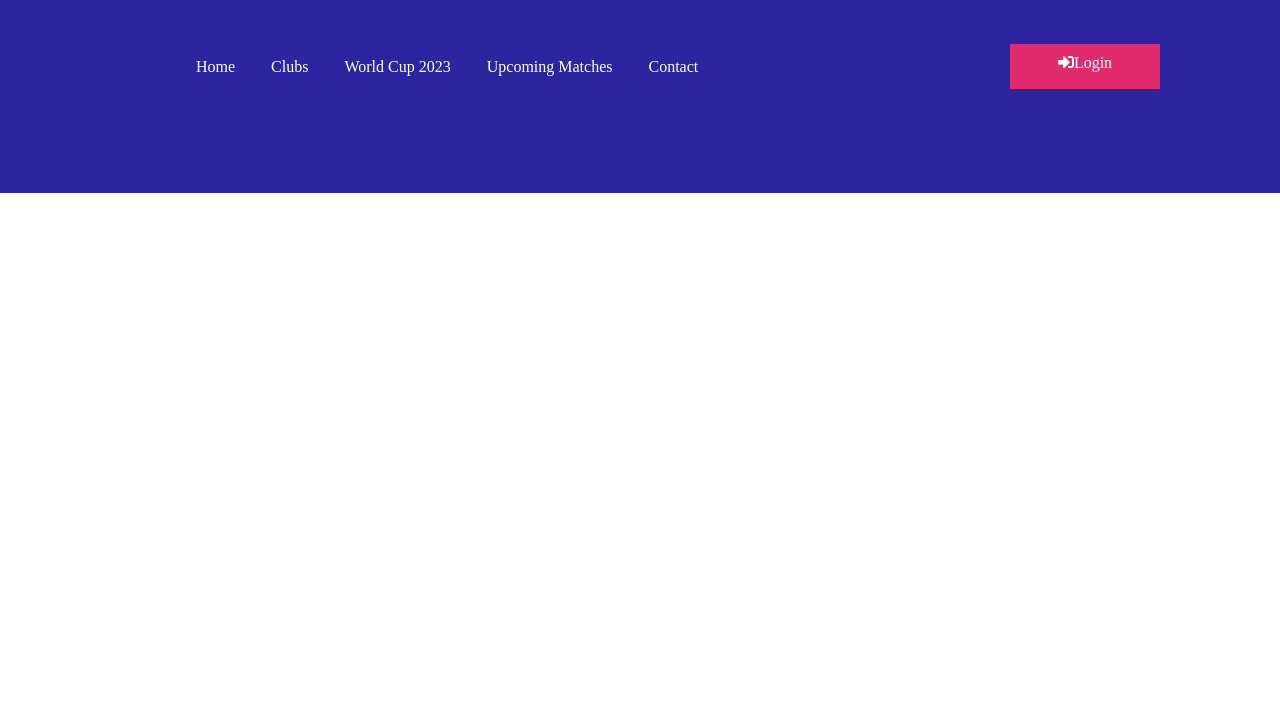
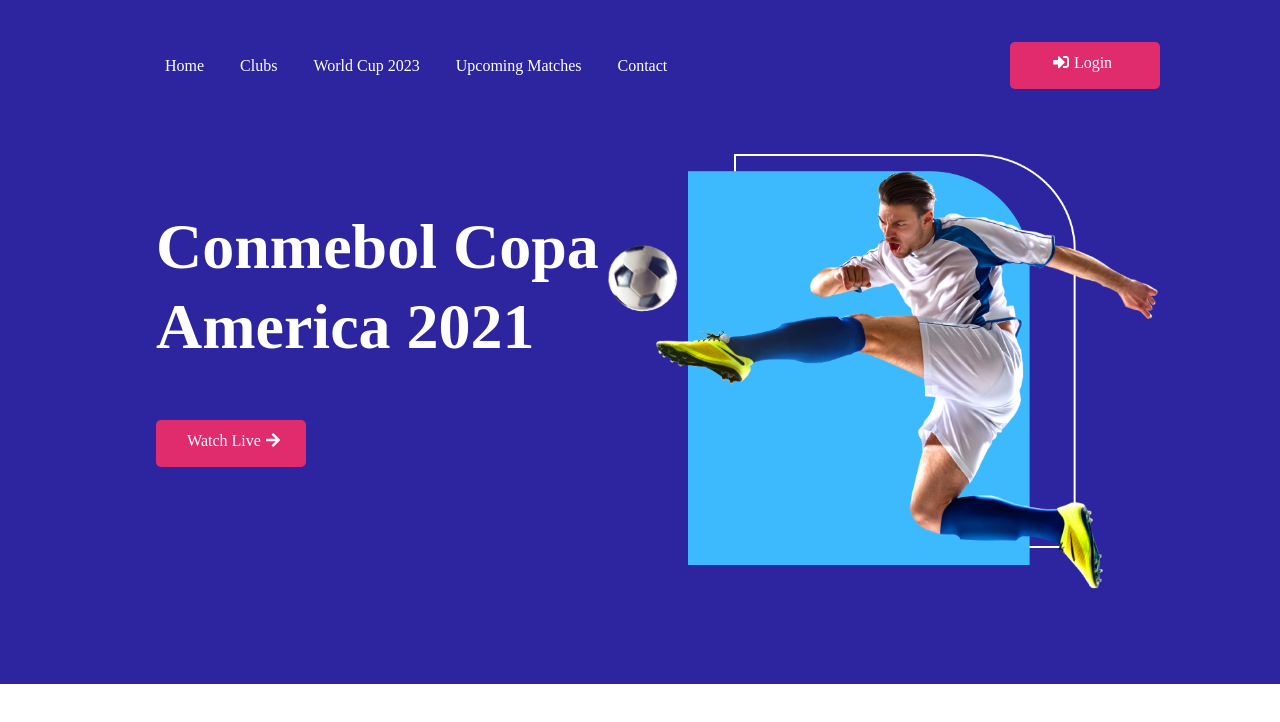
Before and after one commit to MoidulHasan/responsive-football-blog, a plain HTML site: page index.html in a window 1280 px wide. Drawn offline with Linux system fonts and the light colour scheme.

Commit message:
First section added

```diff
--- a/index.html
+++ b/index.html
@@ -25,7 +25,7 @@
                 <li><a href="#">Contact</a></li>
             </ul>
         </div>
-        <div class="login-button">
+        <div class="button">
             <p class="header-button"><i class="fas fa-sign-in-alt"></i><span>Login</span></p>
         </div>
     </header>
@@ -38,7 +38,19 @@
          MAIN SECTION START
     -------------------------->
     <main>
-
+        <section class="first-section">
+            <div class="first-section-title">
+                <h1 class="first-section-title-text">
+                    Conmebol Copa America 2021
+                </h1>
+                <div class="button">
+                    <p class="header-button"><span>Watch Live</span><i class="fas fa-arrow-right"></i></p>
+                </div>
+            </div>
+            <div class="first-section-image">
+                <img src="images/banner.png" alt="">
+            </div>
+        </section>
     </main>
     <!-------------------------
          MAIN SECTION END
--- a/styles/style.css
+++ b/styles/style.css
@@ -1,29 +1,35 @@
+/*-------------------------
+    COMMON STYLES START
+------------------------ */
 body{
     margin: 0px;
     background-color: #FFFFFF;
     font-family: Poppins;
     font-style: normal;
 }
+/*-------------------------
+    COMMON STYLES END
+------------------------ */
+
+/*-------------------------
+    HEADER STYLES START
+------------------------ */
 header{
     background-color: #2D25A0;
-    padding: 28px 120px 88px 156px;
+    padding: 26px 120px 49px 125px;
     display: flex;
     justify-content: space-between;
     align-items: center;
 }
-
 .header-menu ul{
     list-style: none;
-    text-decoration: none;
     display: flex;
-    align-items: center;
 }
 .header-menu ul a{
     text-decoration: none;
     color: #FFFFFF;
     font-size: 16px;
     margin-right: 36px;
-    text-align: center;
 }
 .header-button{
     color: #FFFFFF;
@@ -31,13 +37,36 @@ header{
     height: 35px;
     background-color: #E02C6D;
     text-align: center;
-    padding-top: 10px;
+    padding-top: 12px;
+    border-radius: 5px;
 }
+.header-button span{
+    padding-left: 5px;
+    padding-right: 5px;
+}
+.header-button:hover{
+    color: black;
+    background-color: #f5e7e7;
+    transform: scale(1.2);
+  }
+/*-------------------------
+    HEADER STYLES END
+------------------------ */
 
-.header-title{
-    align-items: center;
+/*-------------------------
+    BODY STYLES START
+------------------------ */
+
+/*--------------------------------
+    FIRST SECTION STYLES START
+--------------------------------*/
+.first-section{
+    background-color: #2D25A0;
+    padding: 0px 120px 88px 156px;
+    display: flex;
+    justify-content: space-between;
 }
-.header-title-text{
+.first-section-title-text{
     font-weight: bold;
     font-size: 64px;
     line-height: 80px;
@@ -46,7 +75,10 @@ header{
 .header-image{
 
 }
-.header-image img{
+.first-section-image img{
     width: 556.01px;
     height: 438px;
 }
+/*--------------------------------
+    FIRST SECTION STYLES START
+--------------------------------*/
```
